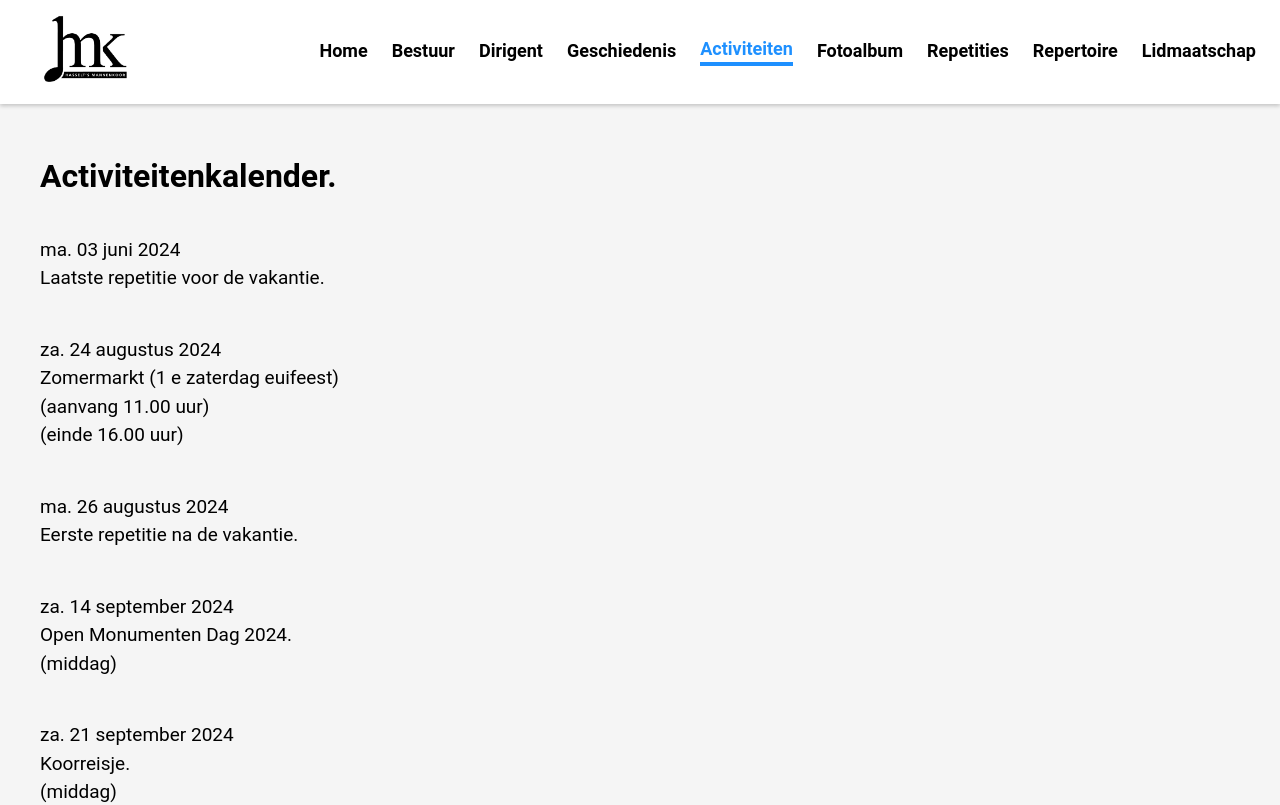
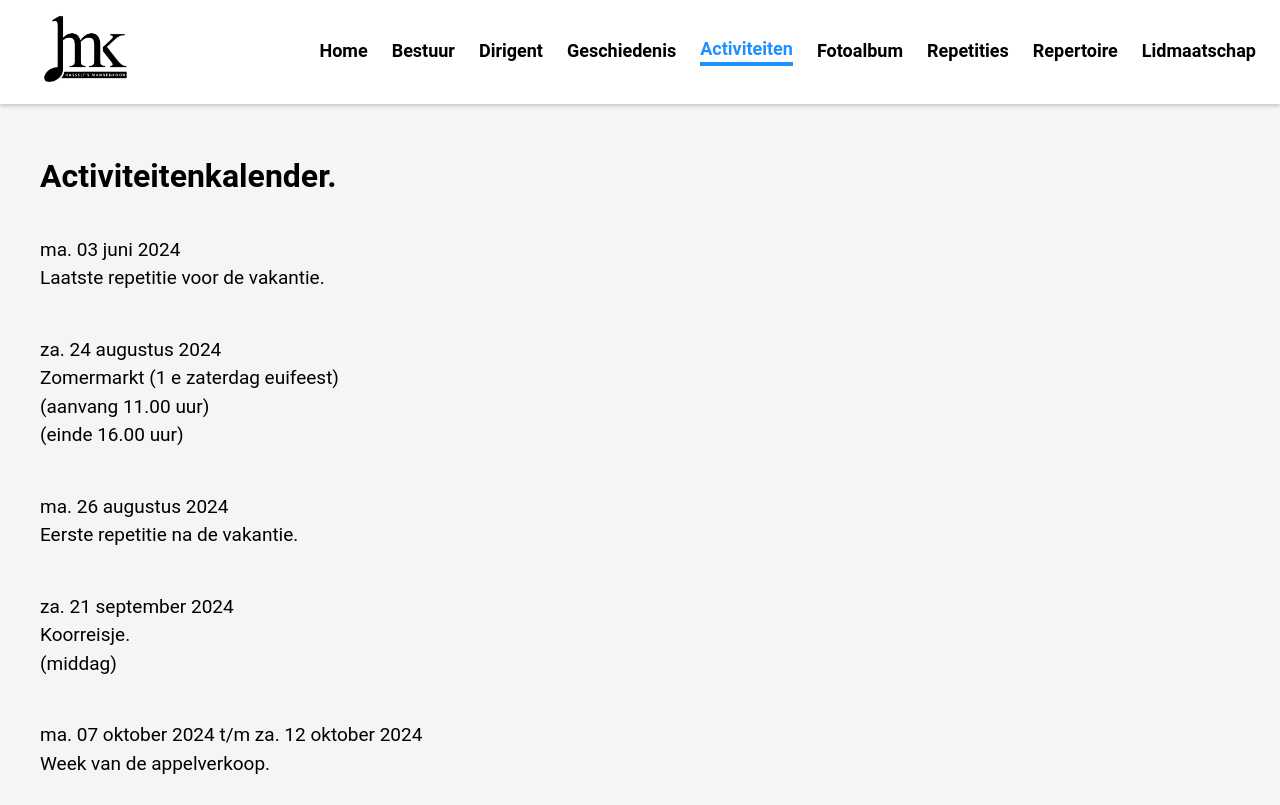
Before and after one commit to Rick-VA/mannenkoor-hasselt, a Vue app: page /activiteiten in a window 1280 px wide. Shown: the top 805 px of the page. Built offline with nearby package versions, Linux system fonts and the light colour scheme.

Commit message:
feat: remove activity

```diff
--- a/src/views/ActivityView.vue
+++ b/src/views/ActivityView.vue
@@ -24,13 +24,6 @@
       <br>
       Eerste repetitie na de vakantie.
       <br>
-    </p>
-    <p>
-      za. 14 september 2024
-      <br>
-      Open Monumenten Dag 2024.
-      <br>
-      (middag)
     </p>
     <p>
       za. 21 september 2024
```
